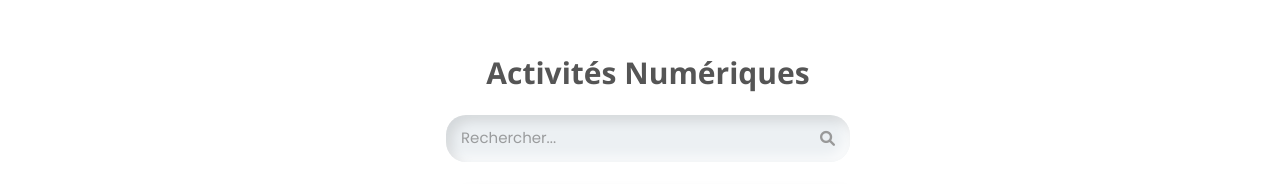
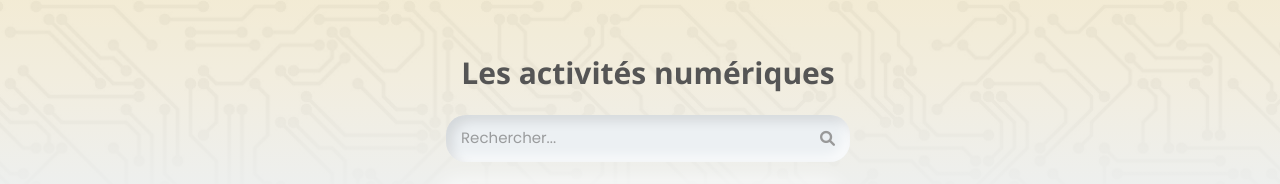
Before and after one commit to technoportail/technoportail.github.io, a plain HTML site: page activites.html in a window 1280 px wide. Shown: the top 184 px of the page. Drawn offline with nearby package versions, Linux system fonts and the light colour scheme.

Commit message:
Change language from English to French in HTML

```diff
--- a/activites.html
+++ b/activites.html
@@ -1,10 +1,10 @@
 <!DOCTYPE html>
-<html lang="en">
+<html lang="fr">
 <head>
     <meta charset="UTF-8" />
     <meta name="viewport" content="width=device-width, initial-scale=1.0"/>
 	<link rel="icon" type="image/x-icon" href="img/technoportail3.ico">
-    <title>Technoportail | Activités</title>
+    <title>Technoportail</title>
 
     <!-- W3.CSS -->
     <link rel="stylesheet" href="https://www.w3schools.com/w3css/4/w3.css"/>
@@ -18,10 +18,11 @@
 	<!-- style.css -->
 	<link rel="stylesheet" href="style.css"/>
 </head>
-<body>
+
+<body style="--cover-image: url('img/headers/circuit_jpg.jpg');--accent-rgb: 255, 193, 7;">
 
     <div class="main-content">
-        <h1>Activités Numériques</h1>
+        <h1>Les activités numériques</h1>
 
         <!-- Search Bar -->
         <div class="search-container">
```
